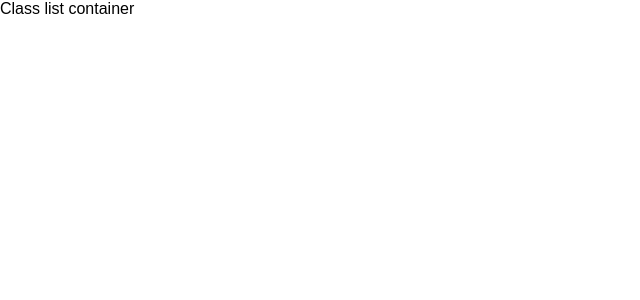
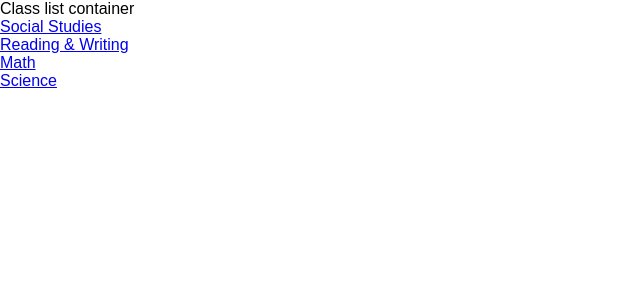
Before and after one commit to SeanMcP/popsicle-sticks, a React (Create React App) app: page / in a window 1280 px wide. Shown: the top 300 px of the page, without its empty margins (0-640 px from the left). Built offline with nearby package versions, Linux system fonts and the light colour scheme.

Commit message:
Execute mock API calls
Getting error from `react-router-dom` for `consume` function: "Warning:
Failed prop type: Invalid prop `component` of type `object` supplied to
`Route`, expected `function`."

```diff
--- a/src/components/ClassContainer.jsx
+++ b/src/components/ClassContainer.jsx
@@ -1,13 +1,21 @@
 import React, { Component } from 'react';
+import { Link } from 'react-router-dom';
+import consume from '../context';
 
 class ClassContainer extends Component {
     render() {
+        const { classId } = this.props.match.params;
         return (
             <div className="class-container">
-                Class container
+                <Link to="/">Back</Link>
+                <br/>
+                <h1>Class</h1>
+                Id: {classId}
+                <br/>
+                Name: {this.props.context.store.classList[classId].title}
             </div>
         );
     }
 }
 
-export default ClassContainer;
+export default consume(ClassContainer);
--- a/src/components/ClassListContainer.jsx
+++ b/src/components/ClassListContainer.jsx
@@ -1,13 +1,40 @@
 import React, { Component } from 'react';
+import { Link } from 'react-router-dom';
+import consume from '../context';
 
 class ClassListContainer extends Component {
+    componentDidMount() {
+        this.props.context.actions.getClassList();
+    }
+
     render() {
         return (
             <div className="class-container">
                 Class list container
+                <div className="class-list">
+                    {this._renderClasses()}
+                </div>
             </div>
         );
     }
+
+    _renderClasses() {
+        const { classList } = this.props.context.store;
+        const output = [];
+
+        for (const classId in classList) {
+            const current = classList[classId];
+            output.push(
+                <div className="class" key={output.length}>
+                    <Link to={`/class/${classId}`}>
+                        {current.title}
+                    </Link>
+                </div>
+            );
+        }
+
+        return output;
+    }
 }
 
-export default ClassListContainer;
+export default consume(ClassListContainer);
--- a/src/context/index.jsx
+++ b/src/context/index.jsx
@@ -1,15 +1,32 @@
 import React from 'react';
+import axios from 'axios';
 
 export const Context = React.createContext();
 
 export class Provider extends React.Component {
-    state = {
-        data: 'data'
-    };
+    constructor() {
+        super();
+
+        this.state = {
+            data: 'data',
+            classList: null
+        };
+
+        this.getClassList = this.getClassList.bind(this);
+    }
+
+    getClassList = (id) => {
+        axios.get('./api/classList.json')
+        .then(response => this.setState({ classList: response.data }));
+    }
+
     render() {
         return (
             <Context.Provider value={{
-                store: this.state
+                store: this.state,
+                actions: {
+                    getClassList: this.getClassList
+                }
             }}
             >
                 {this.props.children}
@@ -18,8 +35,10 @@ export class Provider extends React.Component {
     }
 }
 
-export const consume = (Component) => React.forwardRef((props, ref) => (
+const consume = (Component) => React.forwardRef((props, ref) => (
     <Context.Consumer>
-        {value => <Component {...props} value={value} ref={ref} />}
+        {value => <Component {...props} context={value} ref={ref} />}
     </Context.Consumer>
 ));
+
+export default consume;
--- a/src/index.js
+++ b/src/index.js
@@ -15,7 +15,7 @@ ReactDOM.render(
         <Provider>
             <App>
                 <Switch>
-                    <Route path='/class' component={ClassContainer}/>
+                    <Route path='/class/:classId' component={ClassContainer}/>
                     <Route exact path='/' component={ClassListContainer}/>
                 </Switch>
             </App>
```
